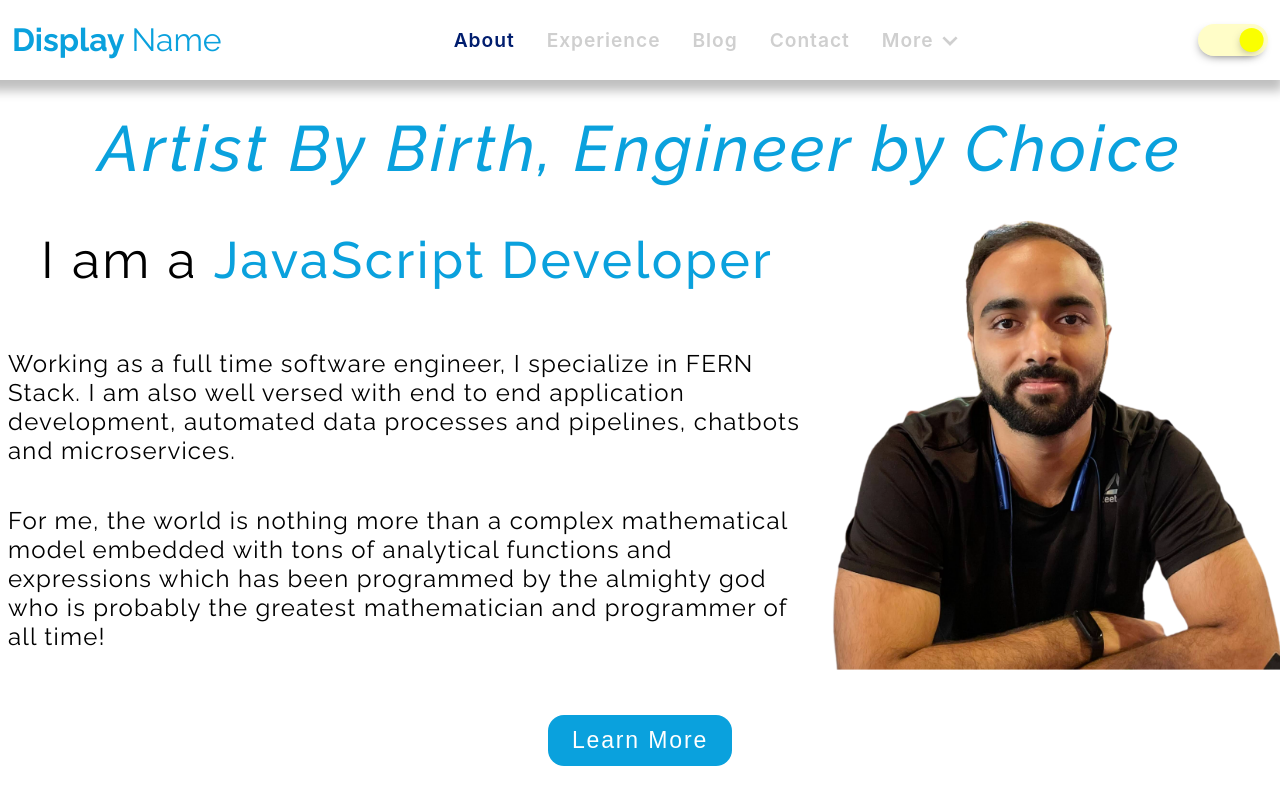
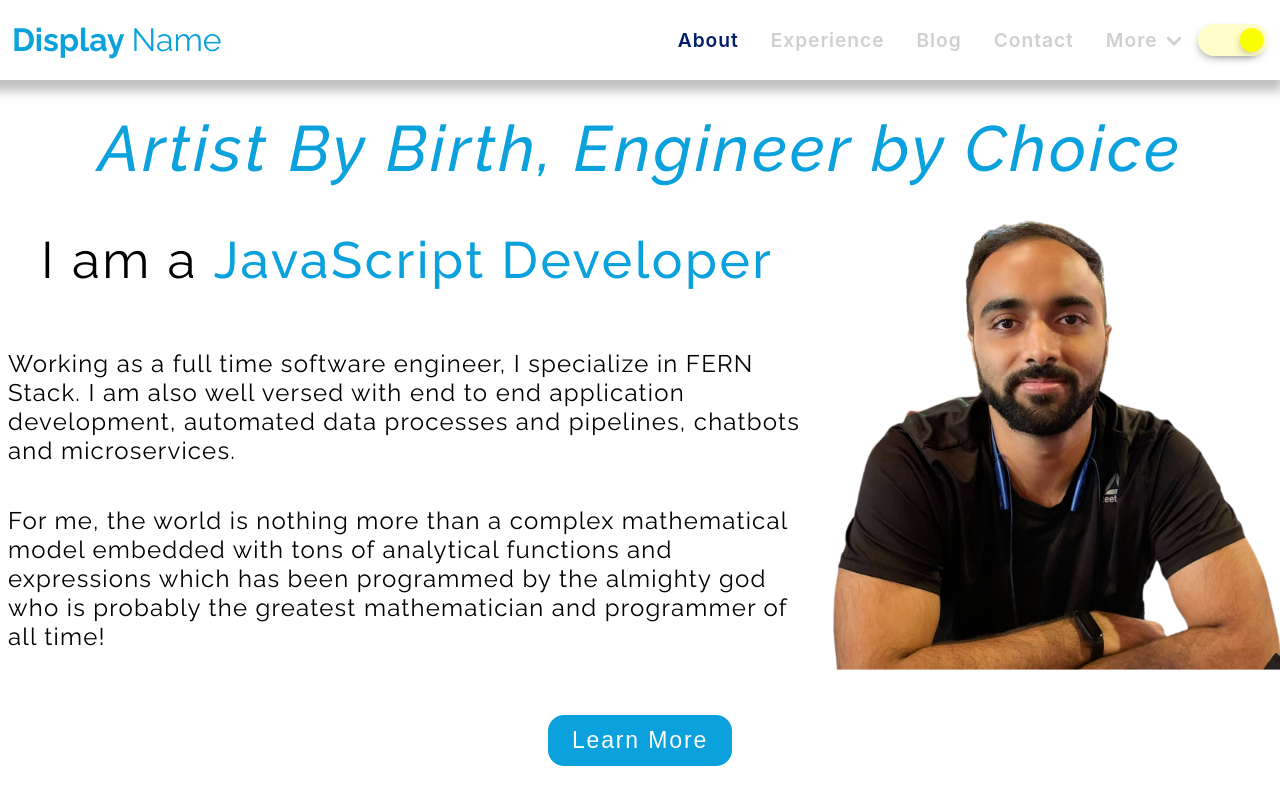
Before and after one commit to sedhha/next-js-pf-v2, a Next.js app: page / in a window 1280 px wide. Built offline with nearby package versions, Linux system fonts and the light colour scheme.

Commit message:
Fixed NavItem orientation

```diff
--- a/components/header/NavItems/NavItems.module.css
+++ b/components/header/NavItems/NavItems.module.css
@@ -1,12 +1,15 @@
 .NavItemBlock {
 	display: flex;
 	order: 1;
+	flex: auto;
 }
 .NavItemContainer {
 	display: flex;
 	align-items: center;
 	color: var(--inactive-silver);
 	gap: 2rem;
+	width: 100%;
+	justify-content: flex-end;
 }
 
 .NavItem {
```
